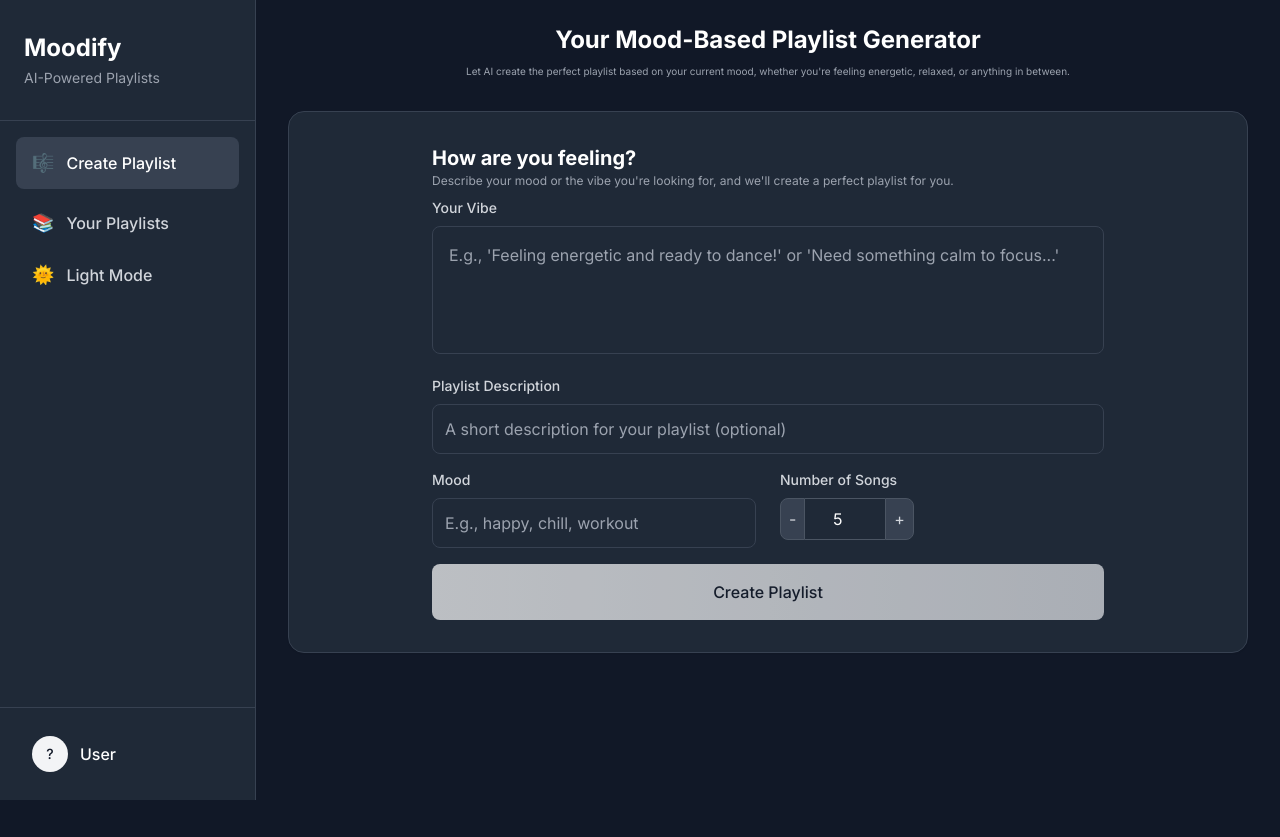
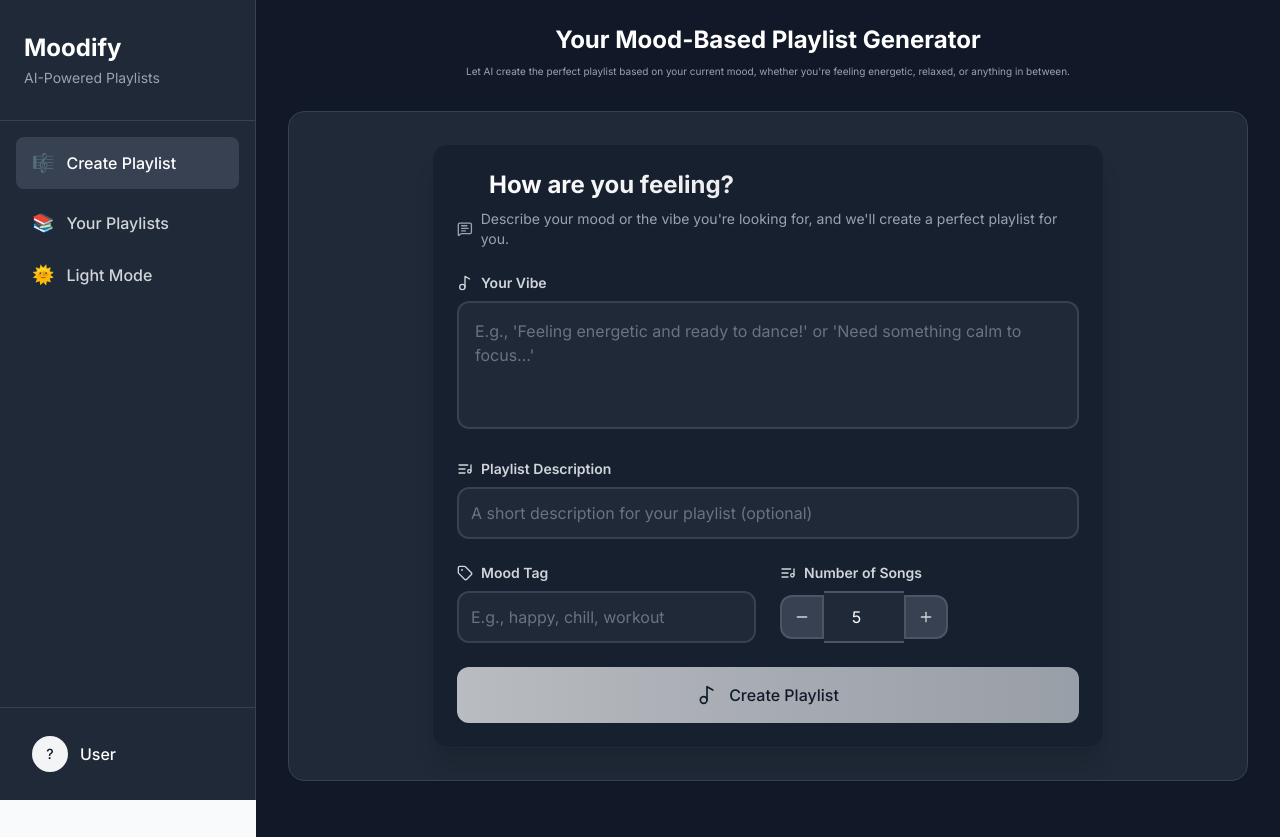
Before and after one commit to sayan404/Moodify, a Next.js app: page /dashboard/create in a window 1280 px wide. Before the commit the page ends 800 px from the top, so only its background shows below. Built offline with nearby package versions, Linux system fonts and the light colour scheme; no server answers.

Commit message:
Added an indetail README.md

```diff
--- a/package.json
+++ b/package.json
@@ -14,6 +14,7 @@
     "@next-auth/prisma-adapter": "^1.0.7",
     "@prisma/client": "^5.10.0",
     "@spotify/web-api-ts-sdk": "^1.2.0",
+    "lucide-react": "^0.525.0",
     "next": "14.1.0",
     "next-auth": "^4.24.5",
     "react": "^18.2.0",
--- a/src/app/dashboard/all/page.tsx
+++ b/src/app/dashboard/all/page.tsx
@@ -125,7 +125,7 @@ export default function AllPlaylistsPage() {
                 <div className="text-gray-400 dark:text-gray-500 text-xs">Created: {new Date(pl.createdAt).toLocaleString()}</div>
               </div>
               <div
-                className={`transition-all duration-300 ease-in-out overflow-hidden ${expanded === pl.id && pl.tracks && pl.tracks.length > 0 ? 'max-h-[500px] opacity-100 mt-2' : 'max-h-0 opacity-0'}`}
+                className={`transition-all duration-300 ease-in-out overflow-y-scroll ${expanded === pl.id && pl.tracks && pl.tracks.length > 0 ? 'max-h-[500px] opacity-100 mt-2' : 'max-h-0 opacity-0'}`}
               >
                 {expanded === pl.id && pl.tracks && pl.tracks.length > 0 && (
                   <div className="border-t border-gray-100 dark:border-gray-700 p-4">
--- a/src/components/playlist/MoodInput.tsx
+++ b/src/components/playlist/MoodInput.tsx
@@ -1,6 +1,16 @@
 "use client";
 
 import { useState } from "react";
+import {
+  Music2,
+  ListMusic,
+  Tag,
+  Plus,
+  Minus,
+  Loader2,
+  MessageSquareText,
+  Sparkles,
+} from "lucide-react";
 
 interface MoodInputProps {
   onSubmit: (data: { moodText: string; description: string; mood: string; numSongs: number }) => Promise<void>;
@@ -26,30 +36,36 @@ export default function MoodInput({ onSubmit, isLoading }: MoodInputProps) {
   };
 
   return (
-    <div className="max-w-2xl mx-auto">
-      <div className="mb-2">
-        <h2 className="text-xl font-bold text-gray-900 dark:text-white">How are you feeling?</h2>
-        <p className="text-gray-600 dark:text-gray-400 text-[12px]">
+    <div className="max-w-2xl mx-auto p-6 bg-white/50 dark:bg-gray-900/50 backdrop-blur-lg rounded-2xl shadow-xl border border-gray-100 dark:border-gray-800">
+      <div className="mb-6">
+        <h2 className="text-2xl font-bold bg-gradient-to-r from-gray-900 to-gray-600 dark:from-white dark:to-gray-300 bg-clip-text text-transparent flex items-center gap-2">
+          <Sparkles className="w-6 h-6" />
+          How are you feeling?
+        </h2>
+        <p className="text-gray-600 dark:text-gray-400 text-sm mt-2 flex items-center gap-2">
+          <MessageSquareText className="w-4 h-4" />
           Describe your mood or the vibe you're looking for, and we'll create a perfect playlist for you.
         </p>
       </div>
 
-      <form onSubmit={handleSubmit} className="space-y-4">
+      <form onSubmit={handleSubmit} className="space-y-6">
         <div className="space-y-2">
-          <label className="block text-sm font-medium text-gray-700 dark:text-gray-300">
+          <label className="block text-sm font-semibold text-gray-700 dark:text-gray-300 flex items-center gap-2">
+            <Music2 className="w-4 h-4" />
             Your Vibe
           </label>
           <textarea
             value={moodText}
             onChange={(e) => setMoodText(e.target.value)}
             placeholder="E.g., 'Feeling energetic and ready to dance!' or 'Need something calm to focus...'"
-            className="w-full h-32 p-4 bg-gray-50 dark:bg-gray-800 border border-gray-200 dark:border-gray-700 rounded-lg focus:ring-2 focus:ring-black dark:focus:ring-white focus:border-transparent resize-none text-gray-900 dark:text-white placeholder-gray-500 dark:placeholder-gray-400"
+            className="w-full h-32 p-4 bg-white dark:bg-gray-800 border-2 border-gray-200 dark:border-gray-700 rounded-xl focus:ring-2 focus:ring-black/10 dark:focus:ring-white/10 focus:border-gray-900 dark:focus:border-white transition-all duration-200 resize-none text-gray-900 dark:text-white placeholder-gray-400 dark:placeholder-gray-500"
             disabled={isLoading}
           />
         </div>
 
         <div className="space-y-2">
-          <label className="block text-sm font-medium text-gray-700 dark:text-gray-300">
+          <label className="block text-sm font-semibold text-gray-700 dark:text-gray-300 flex items-center gap-2">
+            <ListMusic className="w-4 h-4" />
             Playlist Description
           </label>
           <input
@@ -57,38 +73,40 @@ export default function MoodInput({ onSubmit, isLoading }: MoodInputProps) {
             value={description}
             onChange={(e) => setDescription(e.target.value)}
             placeholder="A short description for your playlist (optional)"
-            className="w-full p-3 bg-gray-50 dark:bg-gray-800 border border-gray-200 dark:border-gray-700 rounded-lg focus:ring-2 focus:ring-black dark:focus:ring-white focus:border-transparent text-gray-900 dark:text-white placeholder-gray-500 dark:placeholder-gray-400"
+            className="w-full p-3 bg-white dark:bg-gray-800 border-2 border-gray-200 dark:border-gray-700 rounded-xl focus:ring-2 focus:ring-black/10 dark:focus:ring-white/10 focus:border-gray-900 dark:focus:border-white transition-all duration-200 text-gray-900 dark:text-white placeholder-gray-400 dark:placeholder-gray-500"
             disabled={isLoading}
           />
         </div>
 
         <div className="grid grid-cols-1 md:grid-cols-2 gap-6">
           <div className="space-y-2">
-            <label className="block text-sm font-medium text-gray-700 dark:text-gray-300">
-              Mood
+            <label className="block text-sm font-semibold text-gray-700 dark:text-gray-300 flex items-center gap-2">
+              <Tag className="w-4 h-4" />
+              Mood Tag
             </label>
             <input
               type="text"
               value={mood}
               onChange={(e) => setMood(e.target.value)}
               placeholder="E.g., happy, chill, workout"
-              className="w-full p-3 bg-gray-50 dark:bg-gray-800 border border-gray-200 dark:border-gray-700 rounded-lg focus:ring-2 focus:ring-black dark:focus:ring-white focus:border-transparent text-gray-900 dark:text-white placeholder-gray-500 dark:placeholder-gray-400"
+              className="w-full p-3 bg-white dark:bg-gray-800 border-2 border-gray-200 dark:border-gray-700 rounded-xl focus:ring-2 focus:ring-black/10 dark:focus:ring-white/10 focus:border-gray-900 dark:focus:border-white transition-all duration-200 text-gray-900 dark:text-white placeholder-gray-400 dark:placeholder-gray-500"
               disabled={isLoading}
             />
           </div>
 
           <div className="space-y-2">
-            <label className="block text-sm font-medium text-gray-700 dark:text-gray-300">
+            <label className="block text-sm font-semibold text-gray-700 dark:text-gray-300 flex items-center gap-2">
+              <ListMusic className="w-4 h-4" />
               Number of Songs
             </label>
             <div className="flex items-center">
               <button
                 type="button"
                 onClick={() => setNumSongs(Math.max(1, numSongs - 1))}
-                className="p-2 bg-gray-100 dark:bg-gray-700 rounded-l-lg border border-gray-200 dark:border-gray-600 text-gray-600 dark:text-gray-300 hover:bg-gray-200 dark:hover:bg-gray-600 transition-colors"
+                className="p-3 bg-gray-100 dark:bg-gray-700 rounded-l-xl border-2 border-gray-200 dark:border-gray-600 text-gray-600 dark:text-gray-300 hover:bg-gray-200 dark:hover:bg-gray-600 transition-all duration-200 focus:outline-none focus:ring-2 focus:ring-black/10 dark:focus:ring-white/10"
                 disabled={isLoading}
               >
-                -
+                <Minus className="w-4 h-4" />
               </button>
               <input
                 type="number"
@@ -96,16 +114,16 @@ export default function MoodInput({ onSubmit, isLoading }: MoodInputProps) {
                 max={20}
                 value={numSongs}
                 onChange={(e) => setNumSongs(Number(e.target.value))}
-                className="w-20 p-2 text-center bg-gray-50 dark:bg-gray-800 border-y border-gray-200 dark:border-gray-600 text-gray-900 dark:text-white"
+                className="w-20 p-3 text-center bg-white dark:bg-gray-800 border-y-2 border-gray-200 dark:border-gray-600 text-gray-900 dark:text-white focus:outline-none"
                 disabled={isLoading}
               />
               <button
                 type="button"
                 onClick={() => setNumSongs(Math.min(20, numSongs + 1))}
-                className="p-2 bg-gray-100 dark:bg-gray-700 rounded-r-lg border border-gray-200 dark:border-gray-600 text-gray-600 dark:text-gray-300 hover:bg-gray-200 dark:hover:bg-gray-600 transition-colors"
+                className="p-3 bg-gray-100 dark:bg-gray-700 rounded-r-xl border-2 border-gray-200 dark:border-gray-600 text-gray-600 dark:text-gray-300 hover:bg-gray-200 dark:hover:bg-gray-600 transition-all duration-200 focus:outline-none focus:ring-2 focus:ring-black/10 dark:focus:ring-white/10"
                 disabled={isLoading}
               >
-                +
+                <Plus className="w-4 h-4" />
               </button>
             </div>
           </div>
@@ -114,16 +132,21 @@ export default function MoodInput({ onSubmit, isLoading }: MoodInputProps) {
         <button
           type="submit"
           disabled={isLoading || !moodText.trim()}
-          className="w-full mt-8 py-4 px-6 rounded-lg text-white font-medium transition-all relative overflow-hidden bg-gradient-to-r from-gray-900 to-black dark:from-white dark:to-gray-200 dark:text-gray-900 hover:scale-[1.02] disabled:opacity-70 disabled:hover:scale-100 disabled:cursor-not-allowed"
+          className="w-full mt-8 py-4 px-6 rounded-xl text-white font-medium transition-all duration-300 relative overflow-hidden bg-gradient-to-r from-gray-900 via-gray-800 to-black dark:from-white dark:via-gray-200 dark:to-gray-300 dark:text-gray-900 hover:scale-[1.02] disabled:opacity-70 disabled:hover:scale-100 disabled:cursor-not-allowed group"
         >
-          <div className="relative z-10 flex items-center justify-center gap-2">
-            {isLoading && (
-              <svg className="animate-spin h-5 w-5" viewBox="0 0 24 24">
-                <circle className="opacity-25" cx="12" cy="12" r="10" stroke="currentColor" strokeWidth="4" fill="none" />
-                <path className="opacity-75" fill="currentColor" d="M4 12a8 8 0 018-8V0C5.373 0 0 5.373 0 12h4zm2 5.291A7.962 7.962 0 014 12H0c0 3.042 1.135 5.824 3 7.938l3-2.647z" />
-              </svg>
+          <div className="absolute inset-0 w-full h-full bg-gradient-to-r from-gray-900 to-black dark:from-white dark:to-gray-200 opacity-0 group-hover:opacity-100 transition-opacity duration-300" />
+          <div className="relative z-10 flex items-center justify-center gap-3">
+            {isLoading ? (
+              <>
+                <Loader2 className="w-5 h-5 animate-spin" />
+                <span>Creating Your Perfect Playlist...</span>
+              </>
+            ) : (
+              <>
+                <Music2 className="w-5 h-5" />
+                <span>Create Playlist</span>
+              </>
             )}
-            {isLoading ? "Creating Your Perfect Playlist..." : "Create Playlist"}
           </div>
         </button>
       </form>
--- a/src/components/playlist/PlaylistDisplay.tsx
+++ b/src/components/playlist/PlaylistDisplay.tsx
@@ -75,7 +75,7 @@ export default function PlaylistDisplay({ playlist }: PlaylistDisplayProps) {
     };
   }, [audio]);
 
-  console.log("playlist from playlist display", playlist);
+  // console.log("playlist from playlist display", playlist);
 
   const handleSaveToSpotify = async () => {
     setSaving(true);
```
Also changed, not shown: 1 other file (tests, documents, lock files or other folders).
